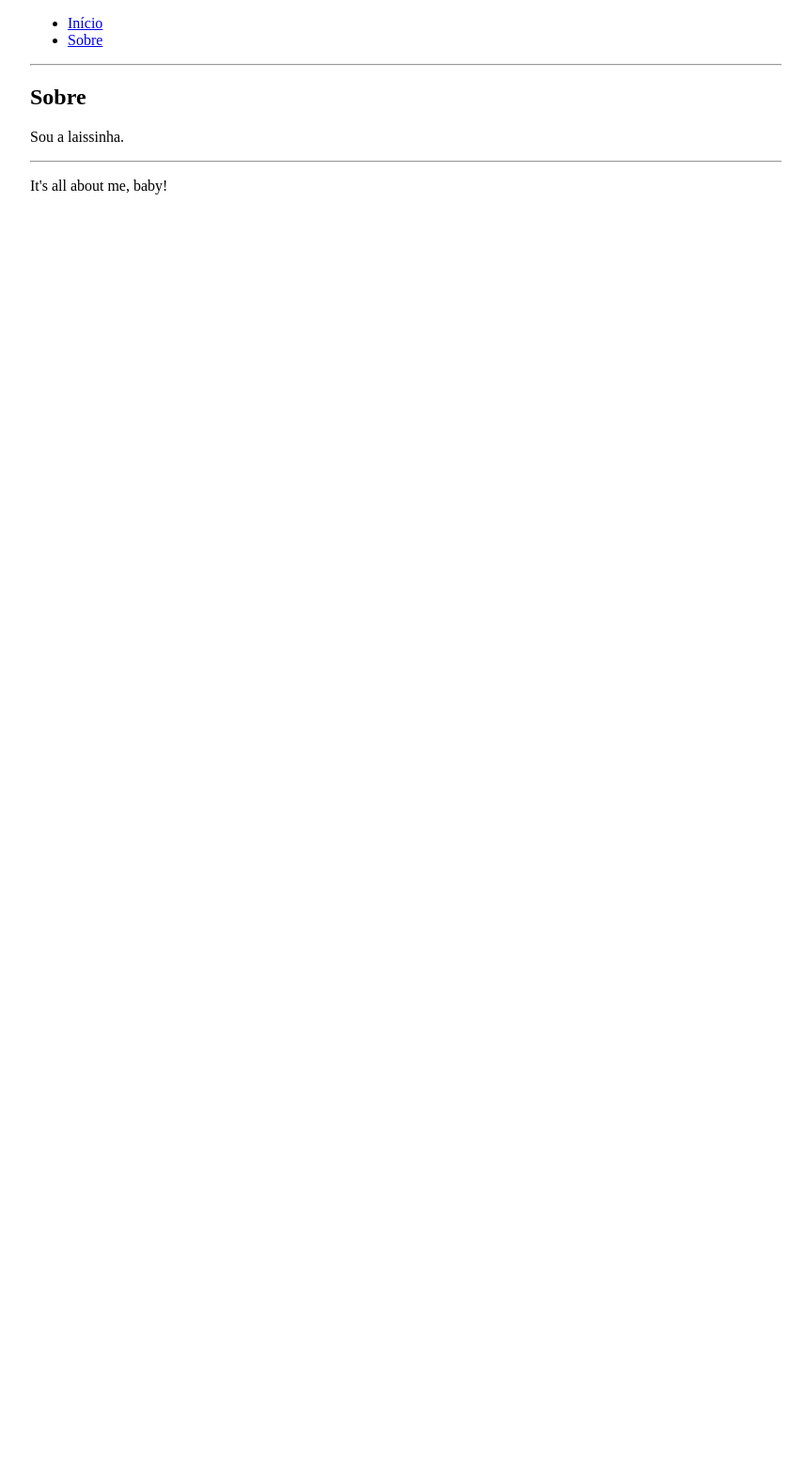
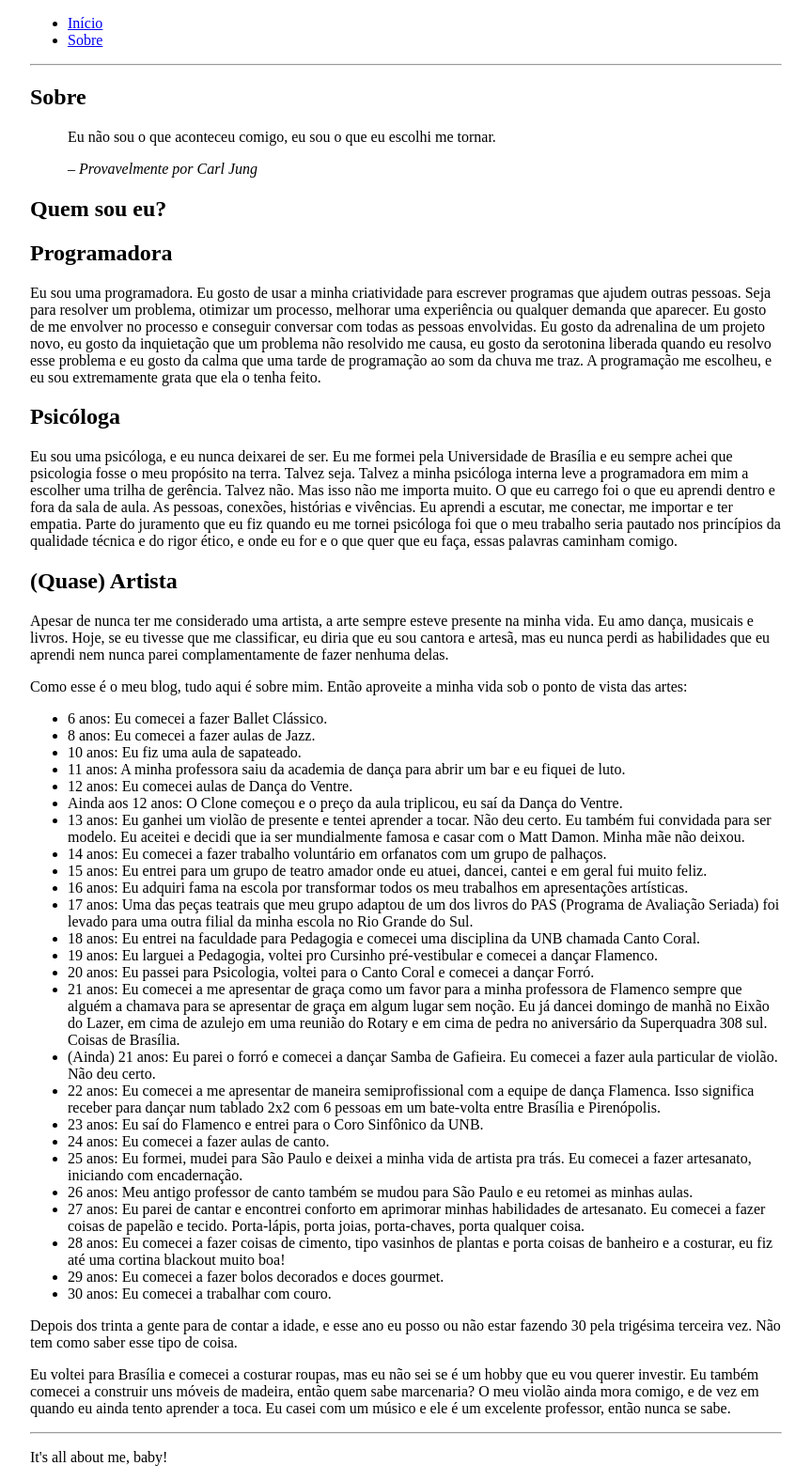
Before and after one commit to Laisses/laisses.github.io, a Jekyll site: the page built from sobre.md, in a window 1280 px wide. Shown: the whole page at 94% size, without its empty margins (208-1071 px from the left). Built offline with Jekyll 4.4.1, drawn with Linux system fonts in a browser that asks for light colours; before the commit the page ends 900 px from its top, so only the background shows below that.

Commit message:
sobre.md: Adiciona conteúdo

```diff
--- a/sobre.md
+++ b/sobre.md
@@ -3,4 +3,55 @@ layout: page
 title: Sobre
 ---
 
-Sou a laissinha.
+> Eu não sou o que aconteceu comigo, eu sou o que eu escolhi me tornar.
+>
+>  -- <cite>Provavelmente por Carl Jung</cite>
+
+Quem sou eu?
+============
+
+Programadora
+------------
+
+Eu sou uma programadora. Eu gosto de usar a minha criatividade para escrever programas que ajudem outras pessoas. Seja para resolver um problema, otimizar um processo, melhorar uma experiência ou qualquer demanda que aparecer. Eu gosto de me envolver no processo e conseguir conversar com todas as pessoas envolvidas. Eu gosto da adrenalina de um projeto novo, eu gosto da inquietação que um problema não resolvido me causa, eu gosto da serotonina liberada quando eu resolvo esse problema e eu gosto da calma que uma tarde de programação ao som da chuva me traz. A programação me escolheu, e eu sou extremamente grata que ela o tenha feito.
+
+Psicóloga
+---------
+
+Eu sou uma psicóloga, e eu nunca deixarei de ser. Eu me formei pela Universidade de Brasília e eu sempre achei que psicologia fosse o meu propósito na terra. Talvez seja. Talvez a minha psicóloga interna leve a programadora em mim a escolher uma trilha de gerência. Talvez não. Mas isso não me importa muito. O que eu carrego foi o que eu aprendi dentro e fora da sala de aula. As pessoas, conexões, histórias e vivências. Eu aprendi a escutar, me conectar, me importar e ter empatia. Parte do juramento que eu fiz quando eu me tornei psicóloga foi que o meu trabalho seria pautado nos princípios da qualidade técnica e do rigor ético, e onde eu for e o que quer que eu faça, essas palavras caminham comigo.
+
+(Quase) Artista
+---------------
+
+Apesar de nunca ter me considerado uma artista, a arte sempre esteve presente na minha vida. Eu amo dança, musicais e livros. Hoje, se eu tivesse que me classificar, eu diria que eu sou cantora e artesã, mas eu nunca perdi as habilidades que eu aprendi nem nunca parei complamentamente de fazer nenhuma delas.
+
+Como esse é o meu blog, tudo aqui é sobre mim. Então aproveite a minha vida sob o ponto de vista das artes:
+*   6 anos: Eu comecei a fazer Ballet Clássico.
+*   8 anos: Eu comecei a fazer aulas de Jazz.
+*   10 anos: Eu fiz uma aula de sapateado.
+*   11 anos: A minha professora saiu da academia de dança para abrir um bar e eu fiquei de luto.
+*   12 anos: Eu comecei aulas de Dança do Ventre.
+*   Ainda aos 12 anos: O Clone começou e o preço da aula triplicou, eu saí da Dança do Ventre.
+*   13 anos: Eu ganhei um violão de presente e tentei aprender a tocar. Não deu certo. Eu também fui convidada para ser modelo. Eu aceitei e decidi que ia ser mundialmente famosa e casar com o Matt Damon. Minha mãe não deixou.
+*   14 anos: Eu comecei a fazer trabalho voluntário em orfanatos com um grupo de palhaços.
+*   15 anos: Eu entrei para um grupo de teatro amador onde eu atuei, dancei, cantei e em geral fui muito feliz.
+*   16 anos: Eu adquiri fama na escola por transformar todos os meu trabalhos em apresentações artísticas.
+*   17 anos: Uma das peças teatrais que meu grupo adaptou de um dos livros do PAS (Programa de Avaliação Seriada) foi levado para uma outra filial da minha escola no Rio Grande do Sul.
+*   18 anos: Eu entrei na faculdade para Pedagogia e comecei uma disciplina da UNB chamada Canto Coral.
+*   19 anos: Eu larguei a Pedagogia, voltei pro Cursinho pré-vestibular e comecei a dançar Flamenco.
+*   20 anos: Eu passei para Psicologia, voltei para o Canto Coral e comecei a dançar Forró.
+*   21 anos: Eu comecei a me apresentar de graça como um favor para a minha professora de Flamenco sempre que alguém a chamava para se apresentar de graça em algum lugar sem noção. Eu já dancei domingo de manhã no Eixão do Lazer, em cima de azulejo em uma reunião do Rotary e em cima de pedra no aniversário da Superquadra 308 sul. Coisas de Brasília.
+*   (Ainda) 21 anos: Eu parei o forró e comecei a dançar Samba de Gafieira. Eu comecei a fazer aula particular de violão. Não deu certo.
+*   22 anos: Eu comecei a me apresentar de maneira semiprofissional com a equipe de dança Flamenca. Isso significa receber para dançar num tablado 2x2 com 6 pessoas em um bate-volta entre Brasília e Pirenópolis.
+*   23 anos: Eu saí do Flamenco e entrei para o Coro Sinfônico da UNB.
+*   24 anos: Eu comecei a fazer aulas de canto.
+*   25 anos: Eu formei, mudei para São Paulo e deixei a minha vida de artista pra trás. Eu comecei a fazer artesanato, iniciando com encadernação.
+*   26 anos: Meu antigo professor de canto também se mudou para São Paulo e eu retomei as minhas aulas.
+*   27 anos: Eu parei de cantar e encontrei conforto em aprimorar minhas habilidades de artesanato. Eu comecei a fazer coisas de papelão e tecido. Porta-lápis, porta joias, porta-chaves, porta qualquer coisa.
+*   28 anos: Eu comecei a fazer coisas de cimento, tipo vasinhos de plantas e porta coisas de banheiro e a costurar, eu fiz até uma cortina blackout muito boa!
+*   29 anos: Eu comecei a fazer bolos decorados e doces gourmet.
+*   30 anos: Eu comecei a trabalhar com couro.
+
+Depois dos trinta a gente para de contar a idade, e esse ano eu posso ou não estar fazendo 30 pela trigésima terceira vez. Não tem como saber esse tipo de coisa.
+
+Eu voltei para Brasília e comecei a costurar roupas, mas eu não sei se é um hobby que eu vou querer investir. Eu também comecei a construir uns móveis de madeira, então quem sabe marcenaria? O meu violão ainda mora comigo, e de vez em quando eu ainda tento aprender a toca. Eu casei com um músico e ele é um excelente professor, então nunca se sabe.
```
